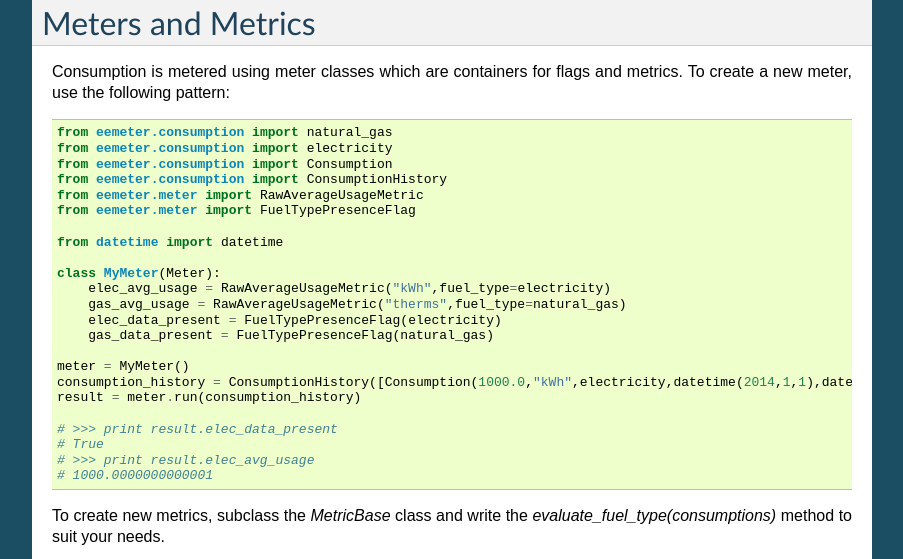
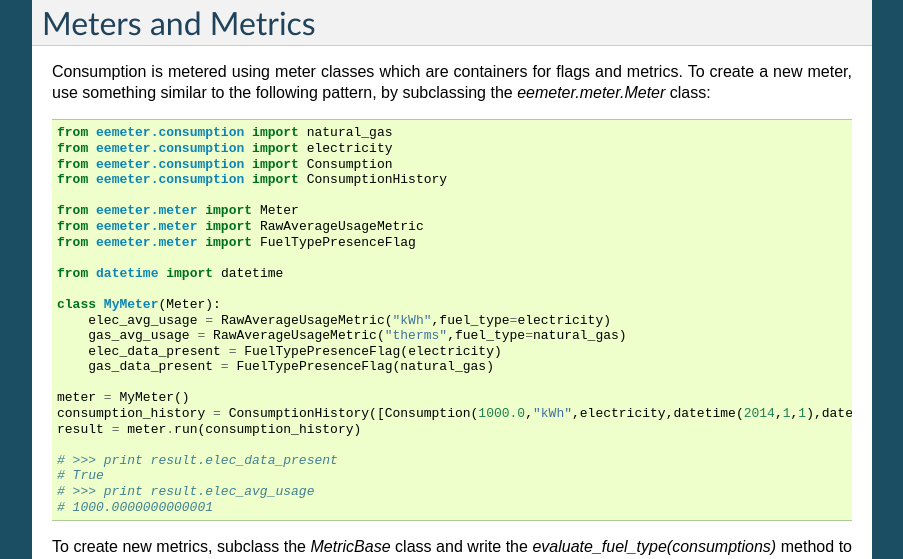
Before and after one commit to openeemeter/eemeter, a Sphinx documentation site: the page built from docs/eemeter.rst, in a window 1280 px wide. Shown: the part 629-1188 px from the top of the page, without its empty margins (198-1101 px from the left). Built offline with Sphinx 7.4.7, drawn with Linux system fonts in a browser that asks for light colours.

Commit message:
update example meter creation

```diff
--- a/docs/eemeter.rst
+++ b/docs/eemeter.rst
@@ -26,7 +26,8 @@ Meters and Metrics
 ==================
 
 Consumption is metered using meter classes which are containers for flags and
-metrics. To create a new meter, use the following pattern:
+metrics. To create a new meter, use something similar to the following
+pattern, by subclassing the `eemeter.meter.Meter` class:
 
 .. code-block:: python
 
@@ -34,6 +35,8 @@ metrics. To create a new meter, use the following pattern:
     from eemeter.consumption import electricity
     from eemeter.consumption import Consumption
     from eemeter.consumption import ConsumptionHistory
+
+    from eemeter.meter import Meter
     from eemeter.meter import RawAverageUsageMetric
     from eemeter.meter import FuelTypePresenceFlag
 
```
